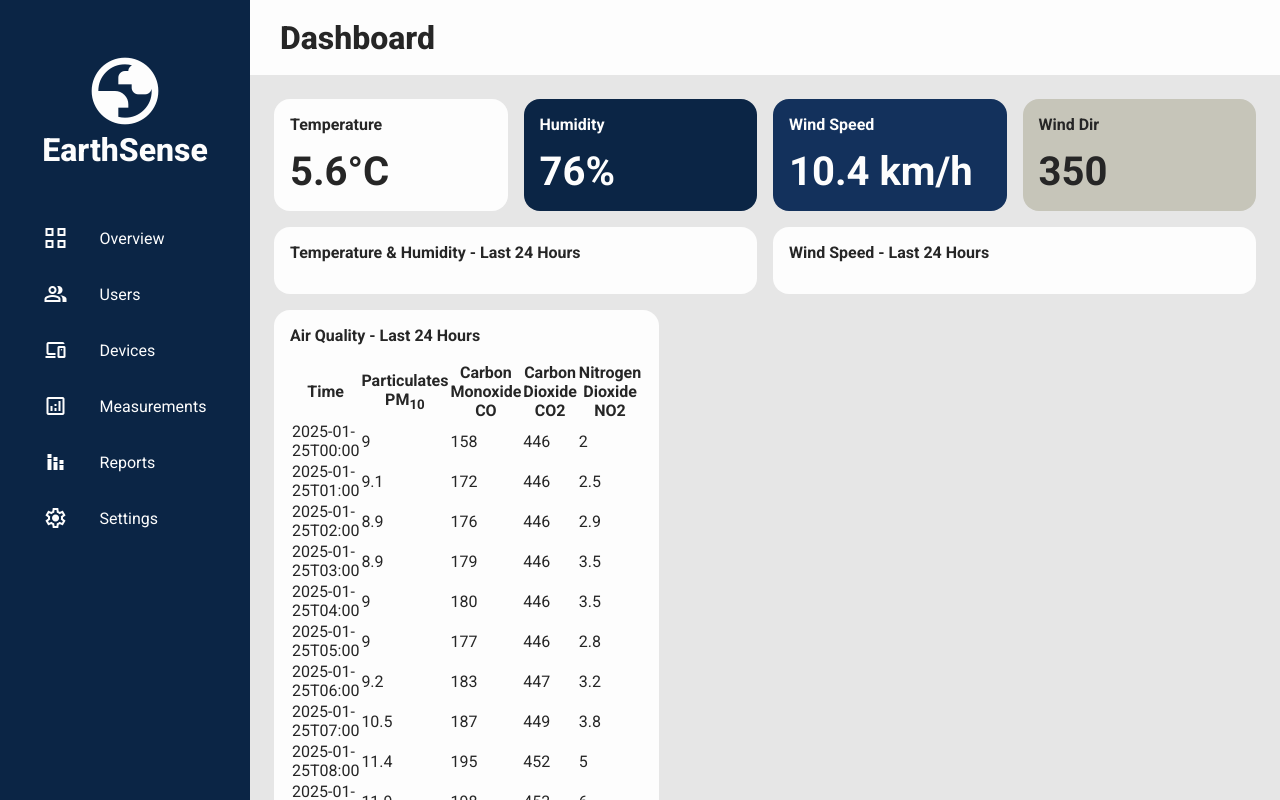
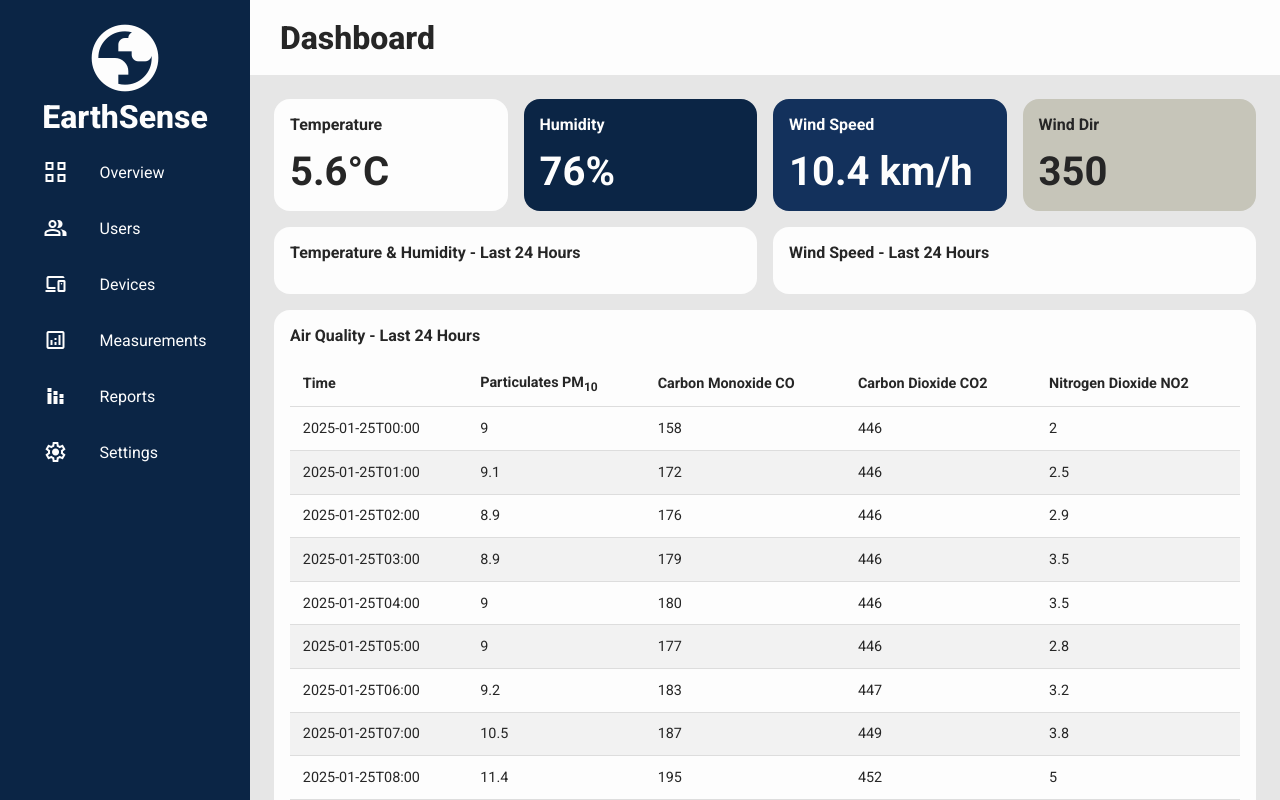
Before and after one commit to alittlebroken/earthsense, a React (Vite) app: page / in a window 1280 px wide. Shown: the top 800 px of the page. Built offline with nearby package versions, Linux system fonts and the light colour scheme.

Commit message:
added height and data table styles

```diff
--- a/src/index.css
+++ b/src/index.css
@@ -142,6 +142,18 @@ a:hover {
   height: 7rem;
 }
 
+.height-full {
+  height: 100%;
+}
+
+.height-half {
+  height: 50%;
+}
+
+.height-quarter {
+  height: 25%;
+}
+
 /* Padding */
 .pad-1 {
   padding: 1rem;
@@ -200,7 +212,7 @@ a:hover {
 }
 
 .grid-cols-8 {
-  grid-template-columns: repeat(8, 1fr);
+  grid-template-columns: repeat(8 , 1fr);
 }
 
 .grid-cols-12 {
@@ -213,6 +225,10 @@ a:hover {
 
 .grid-span-2 {
   grid-column-start: span 2;
+}
+
+.grid-span-4 {
+  grid-column-start: span 4;
 }
 
 .grid-center {
@@ -293,3 +309,36 @@ a:hover {
 .flex-nowrap {
   flex-wrap: nowrap;
 }
+
+.dataTableContainer {
+  overflow: auto;
+  height: 35rem;
+}
+
+.dataTable {
+  border-collapse: collapse;
+  border-spacing: 0;
+  width: 100%;
+  height: 100%;
+}
+
+.dataTable td, th {
+  font-size: .9rem;
+  padding: .8rem;
+  border-bottom: 1px solid #ddd;
+  min-width: 9rem;
+}
+
+.dataTable th {
+  height: 2rem;
+  text-align: left;
+}
+
+.dataTable tbody tr:nth-child(even) {
+  background-color: #f2f2f2;
+}
+
+.dataTable tbody tr:hover {
+  background-color: var(--colour-secondary);
+  color: var(--colour-white);
+}
```
